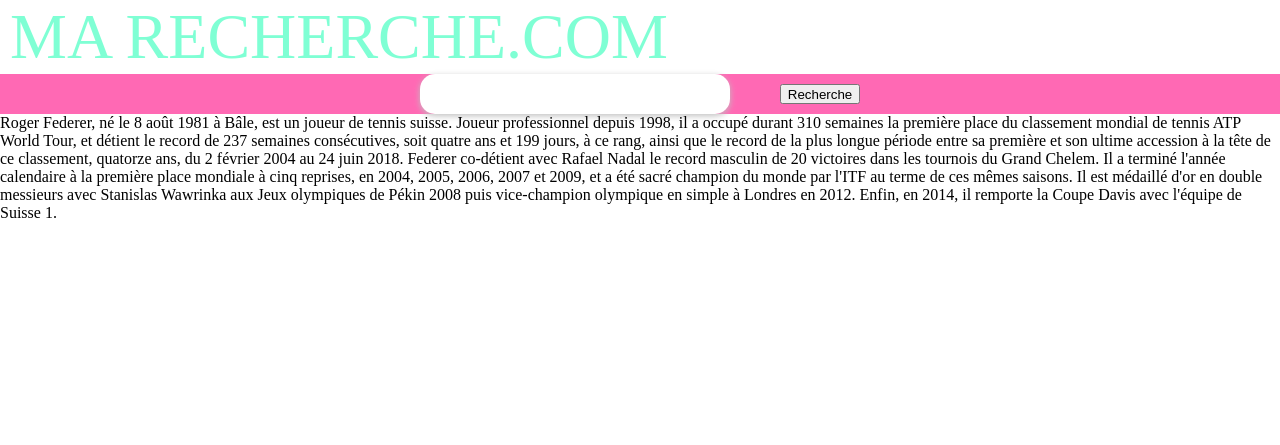
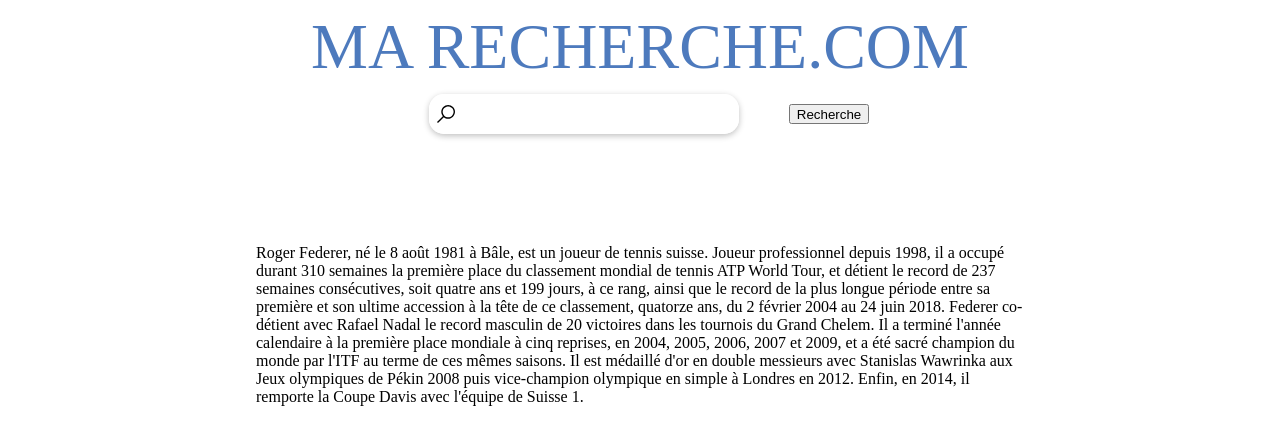
Before and after one commit to alexandre-leroux/autocompletion, a PHP site: page /element.php?id=1 in a window 1280 px wide. Shown: the top 445 px of the page. Run offline with PHP 8.4, Linux system fonts and the light colour scheme; data comes from the database, SQL or seed files in the repository; data that the repository does not hold is empty.

Commit message:
style ok

```diff
--- a/element.php
+++ b/element.php
@@ -20,24 +20,32 @@ $resultat = moteur_de_recherche_element();
 
 
 
-<a id="titre_principal" href="index.php">MA RECHERCHE.COM</a>
+
+<div id="conteneur_titre">
+  <a id="titre_principal" href="index.php">MA RECHERCHE.COM</a>
+</div>
 
 <div id="div_recherche">
 
-    <div>
+    <img id="loupe" src="style/loupe.svg" alt="">
+
       <div id="conteneur_input_resultat_autocompl">
           <input id="input_recherche" type="text" nom="recherche">
           <div id="resultat_autocompl"></div>
       </div>
-    </div>
+
     <button id="boutton_recherche">Recherche</button>
 
 </div>
 
 
+
+
 <section id="resultatrecherche_element">
-<h1><?=$resultat['nom_complet'];?></h1>
-<p><?=$resultat['bio'];?></p>
+  <div id="conteneur_elements">
+    <h1><?=$resultat['nom_complet'];?></h1>
+    <p><?=$resultat['bio'];?></p>
+  </div>
 </section>
 
 
--- a/index.php
+++ b/index.php
@@ -18,12 +18,13 @@
 
 <div id="div_recherche">
 
-    <div>
+    <img id="loupe" src="style/loupe.svg" alt="">
+
       <div id="conteneur_input_resultat_autocompl">
           <input id="input_recherche" type="text" nom="recherche">
           <div id="resultat_autocompl"></div>
       </div>
-    </div>
+
     <button id="boutton_recherche">Recherche</button>
 
 </div>
--- a/style/style.css
+++ b/style/style.css
@@ -15,7 +15,7 @@ html{
 }
 #titre_principal{
     text-decoration: none;
-    color: aquamarine;
+    color: rgb(77, 122, 189);
     font-size: 4rem;
     padding: 10px;
     /* background-color: blueviolet; */
@@ -26,7 +26,7 @@ html{
     width: 100vw;
     /* height: 50vh; */
 
-    background-color: hotpink;
+    /* background-color: hotpink; */
 }
 #div_recherche button{
     height: 20px;
@@ -34,8 +34,12 @@ html{
     margin-top: 10px;
     margin-left: 50px;
     /* padding: 5px; */
+    /* background-color: burlywood; */
 }
-
+#input_recherche{
+    /* padding-left: 20px; */
+    text-indent:25px;
+}
 #conteneur_input_resultat_autocompl{
     box-shadow: 0px 2px 6px rgb(192, 192, 192);
     border-radius: 15px;
@@ -46,10 +50,11 @@ html{
 
     /* background-color: lawngreen; */
 }
-#conteneur_input_resultat_autocompl img{
-width: 20px;
-position: absolute;
-left: 750px;
+#loupe{
+width: 18px;
+height: 18px;
+transform: translate(26px, 11px);
+
 }
 #div_recherche input{
     height: 40px;
@@ -82,3 +87,61 @@ input:focus{
     cursor: pointer;
     background-color: rgb(240, 240, 240);
 }
+
+/* -----------------------------page recherche------------------------------------ */
+
+#conteneur_resultat_recherche{
+    /* width: 100vw; */
+    margin-top: 10vh;
+    padding-left: 15vw;
+    padding-right: 15vw;
+
+    display: flex;
+    flex-direction: column;
+    justify-content: center;
+    align-items: center;
+
+    /* background-color: chocolate; */
+}
+#div_resultat_recherche_boucle{
+    width: 80%;
+    margin-bottom: 50px;
+}
+#div_resultat_recherche_boucle a{
+font-size: 1.5rem;
+/* margin-bottom: 50px; */
+
+/* background-color: cyan; */
+}
+#div_resultat_recherche_boucle p{
+/* font-size: 1.5rem; */
+margin-top: 10px;
+/* height: 50px; */
+white-space: nowrap;
+overflow: hidden;
+/* text-overflow: clip; */
+text-overflow: ellipsis;
+/* text-overflow: "…"; */
+/* background-color: rgb(136, 255, 0); */
+}
+
+
+/* ----------------------page élément ------------------------- */
+#resultatrecherche_element{
+    width: 100vw;
+    margin-top: 10vh;
+    /* background-color: cyan; */
+    display: flex;
+    flex-direction: column;
+    justify-content: center;
+    align-items: center;
+}
+#conteneur_elements{
+    /* background-color: darkcyan; */
+    width: 60%;
+    padding: 20px;
+}
+#conteneur_elements h1{
+margin: 10px;
+font-size: 2rem;
+}
```
Also changed, not shown: recherche.php (+10 -14 lines), style/loupe.svg (added).
